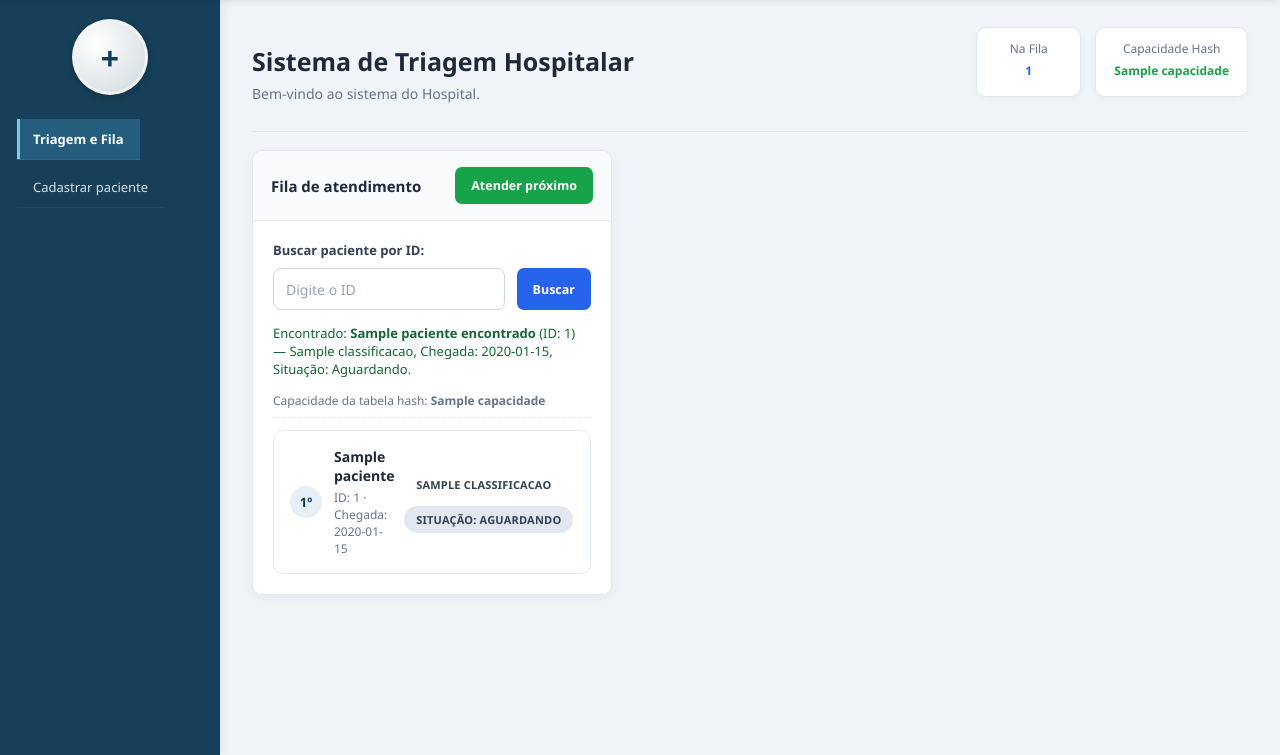
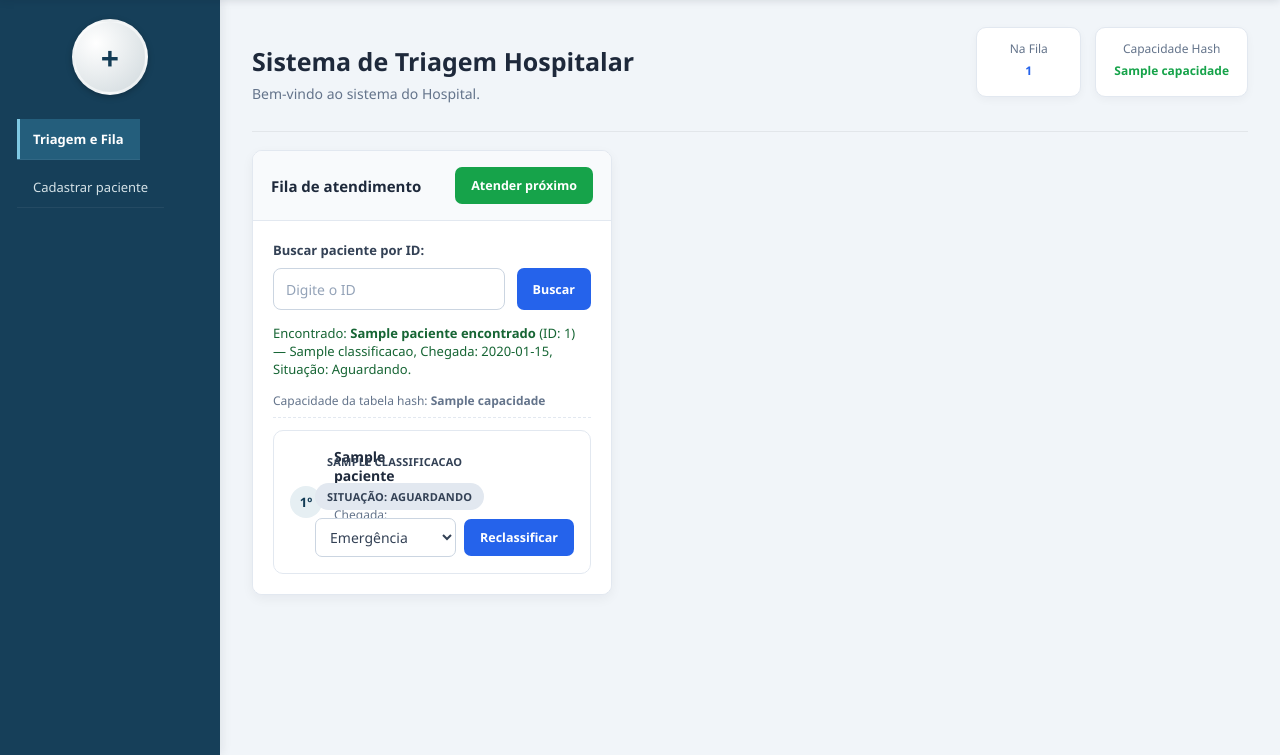
Before and after one commit to GabrielAmado07/App-Sigae, a Flask app: template templates/index.html in a window 1280 px wide. Shown: the part 61-816 px from the top of the page. Run offline with Flask 3, Linux system fonts and the light colour scheme; the template is opened without the code that fills it: most values are stand-ins (such as "Sample title", 1, 10 or a date in 2020).

Commit message:
Reclassificação adicionada

```diff
--- a/App.py
+++ b/App.py
@@ -1,7 +1,7 @@
-from flask import Flask, redirect, render_template, request, url_for
+from flask import Flask, abort, redirect, render_template, request, url_for
 
 from models.fila_prioridade import FilaHashEncadeada
-from models.paciente import Paciente
+from models.paciente import CLASSIFICACAO_RISCO, Paciente
 
 
 app = Flask(__name__)
@@ -60,6 +60,20 @@ def atender():
     return redirect(url_for("index"))
 
 
+@app.route("/reclassificar/<int:id_paciente>", methods=["POST"])
+def reclassificar(id_paciente):
+    paciente = fila.buscar(id_paciente)
+    if paciente is None:
+        abort(404, description="Paciente não encontrado na fila.")
+
+    classificacao = request.form.get("classificacao", "").strip().upper()
+    if classificacao not in CLASSIFICACAO_RISCO:
+        abort(400, description="Classificação de risco inválida.")
+
+    paciente.classificacao = classificacao
+    return redirect(url_for("index"))
+
+
 @app.route("/remover/<int:id_paciente>", methods=["POST"])
 def remover(id_paciente):
     fila.remover(id_paciente)
--- a/static/css/index.css
+++ b/static/css/index.css
@@ -830,6 +830,27 @@ body {
   flex-wrap: wrap;
 }
 
+.reclassify-form {
+  display: flex;
+  align-items: center;
+  gap: 8px;
+}
+
+.reclassify-form select {
+  min-height: 38px;
+  max-width: 170px;
+  padding: 8px 10px;
+  border: 1px solid #cbd5e1;
+  border-radius: 7px;
+  background: #ffffff;
+  color: #334155;
+}
+
+.btn-reclassify {
+  margin-top: 0;
+  white-space: nowrap;
+}
+
 @media (max-width: 680px) {
   .patient-item {
     align-items: flex-start;
@@ -839,6 +860,16 @@ body {
   .patient-actions {
     width: 100%;
     justify-content: flex-end;
+  }
+
+  .reclassify-form {
+    width: 100%;
+  }
+
+  .reclassify-form select {
+    flex: 1;
+    max-width: none;
+    min-width: 0;
   }
 }
 /* ===== COMMIT 6 - CORES DAS CLASSIFICACOES ===== */
--- a/templates/index.html
+++ b/templates/index.html
@@ -100,6 +100,20 @@
                                         {{ paciente.classificacao.replace('_', ' ') }}
                                     </span>
                                     <span class="badge badge-aguardando">Situação: Aguardando</span>
+                                    <form method="POST"
+                                        action="{{ url_for('reclassificar', id_paciente=paciente.id) }}"
+                                        class="reclassify-form">
+                                        <select name="classificacao"
+                                            aria-label="Nova classificação para {{ paciente.nome }} (ID {{ paciente.id }})"
+                                            required>
+                                            <option value="EMERGENCIA" {% if paciente.classificacao == "EMERGENCIA" %}selected{% endif %}>Emergência</option>
+                                            <option value="MUITO_URGENTE" {% if paciente.classificacao == "MUITO_URGENTE" %}selected{% endif %}>Muito Urgente</option>
+                                            <option value="URGENTE" {% if paciente.classificacao == "URGENTE" %}selected{% endif %}>Urgente</option>
+                                            <option value="POUCO_URGENTE" {% if paciente.classificacao == "POUCO_URGENTE" %}selected{% endif %}>Pouco Urgente</option>
+                                            <option value="NAO_URGENTE" {% if paciente.classificacao == "NAO_URGENTE" %}selected{% endif %}>Não Urgente</option>
+                                        </select>
+                                        <button type="submit" class="btn btn-primary btn-reclassify">Reclassificar</button>
+                                    </form>
                                 </div>
                             </li>
                             {% endfor %}
```
